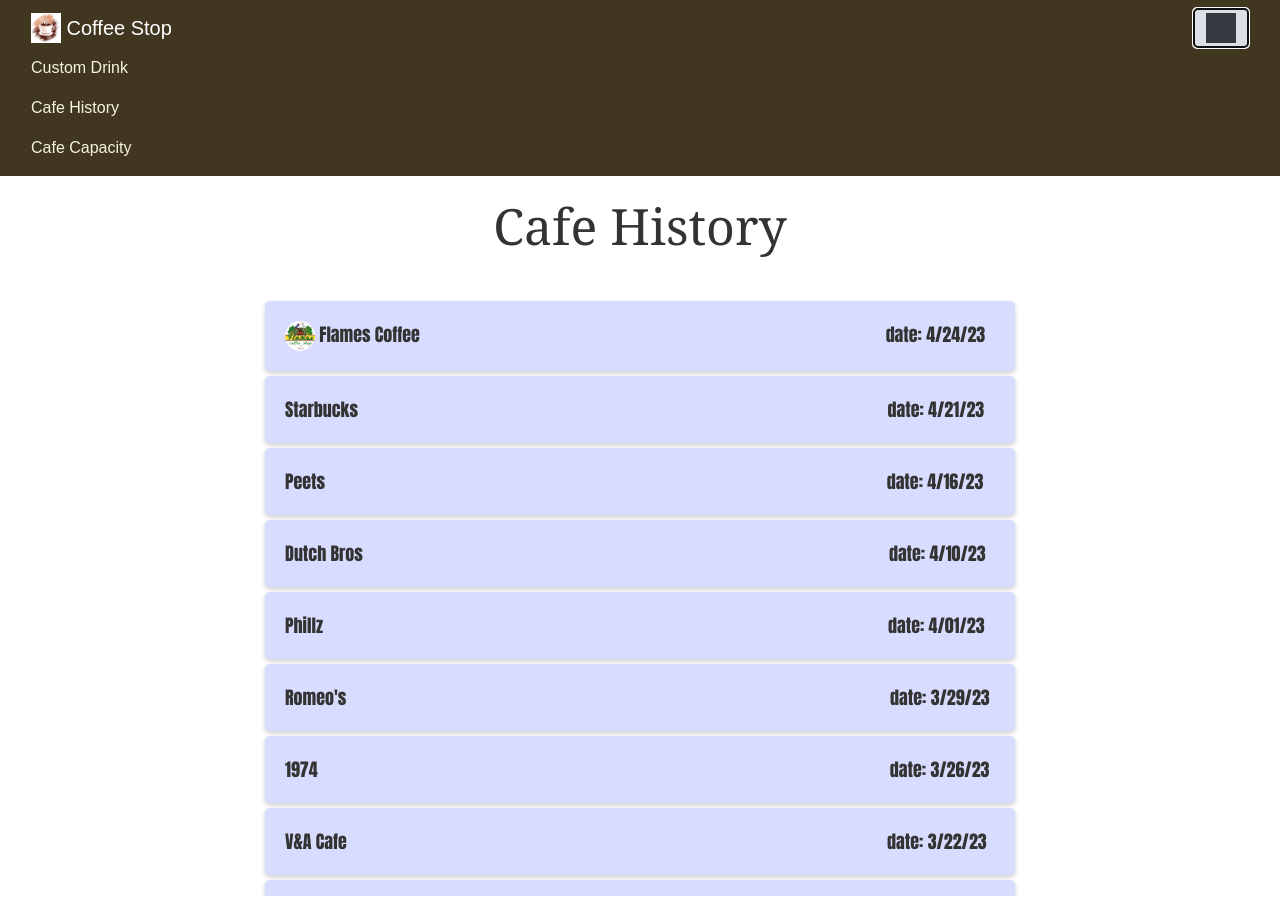
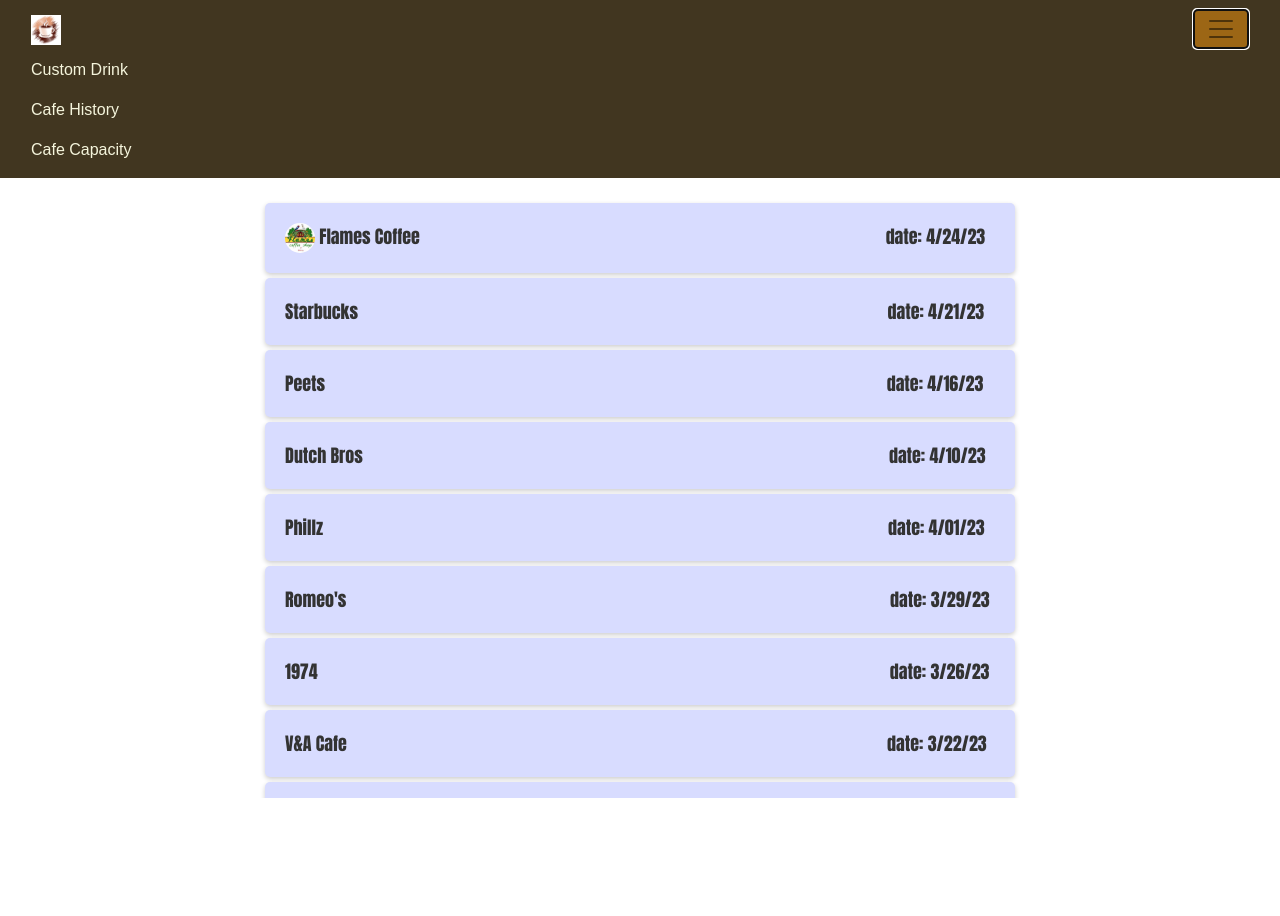
Before and after one commit to dandeboskey/coffee_stop_app, a website: page public/history.html in a window 1280 px wide. Both pictures are taken after a click on the button "Toggle navigation". After the commit the page ends 818 px from the top, so only its background shows below. Drawn offline with nearby package versions, Linux system fonts and the light colour scheme; files whose address does not match are found by name.

Commit message:
updated nav bar

```diff
--- a/public/history.html
+++ b/public/history.html
@@ -39,31 +39,29 @@
 </head>
 <body>
   <header>
-    <nav class="navbar" style="background-color: var(--primary)">
+    <nav class="navbar sticky-top navbar-light">
       <div class="container-fluid">
-        <a class="navbar-brand1 navbar-brand" href="/home">
-            <img src="/images/coffee.png" width="30" height="30" class="d-inline-block align-top" alt="">
-            Coffee Stop
+        <a class="navbar-brand" href="/">
+          <img src="/../images/coffee.png" width="30" height="30" alt="">
         </a>
-        <button class="navbar-toggler bg-light" type="button" data-toggle="collapse" data-target="#navbarNav" aria-controls="navbarNav" aria-expanded="false" aria-label="Toggle navigation">
-          <span class="navbar-toggler-icon bg-dark"></span>
+        <button class="navbar-toggler" style="background-color: var(--secondary)" type="button" data-toggle="collapse" data-target="#navbarNav" aria-controls="navbarNav" aria-expanded="false" aria-label="Toggle navigation">
+          <span class="navbar-toggler-icon"></span>
         </button>
         <div class="collapse navbar-collapse" id="navbarNav">
           <ul class="navbar-nav">
             <li class="nav-item">
-              <a class="nav-link" href="/customdrink">Custom Drink</a>
+              <a class="nav-link" style="color: var(--accent); font-family:'Avenir', sans-serif;" href="/customdrink">Custom Drink</a>
             </li>
             <li class="nav-item">
-              <a class="nav-link" href="/history">Cafe History</a>
+              <a class="nav-link" style="color: var(--accent); font-family:'Avenir', sans-serif;" href="/history">Cafe History</a>
             </li>
             <li class="nav-item">
-              <a class="nav-link" href="/capacity">Cafe Capacity</a>
+              <a class="nav-link" style="color: var(--accent); font-family:'Avenir', sans-serif;" href="/capacity">Cafe Capacity</a>
             </li>
           </ul>
         </div>
       </div>
     </nav>
-    <h1 style="font-family: Georgia, 'Times New Roman', Times, serif; font-size: 50px;">Cafe History</h1>
   </header>
 
   <div class="container">
```
Also changed, not shown: public/capacity.html (+9 -10 lines), public/customdrink.html (+9 -10 lines).
